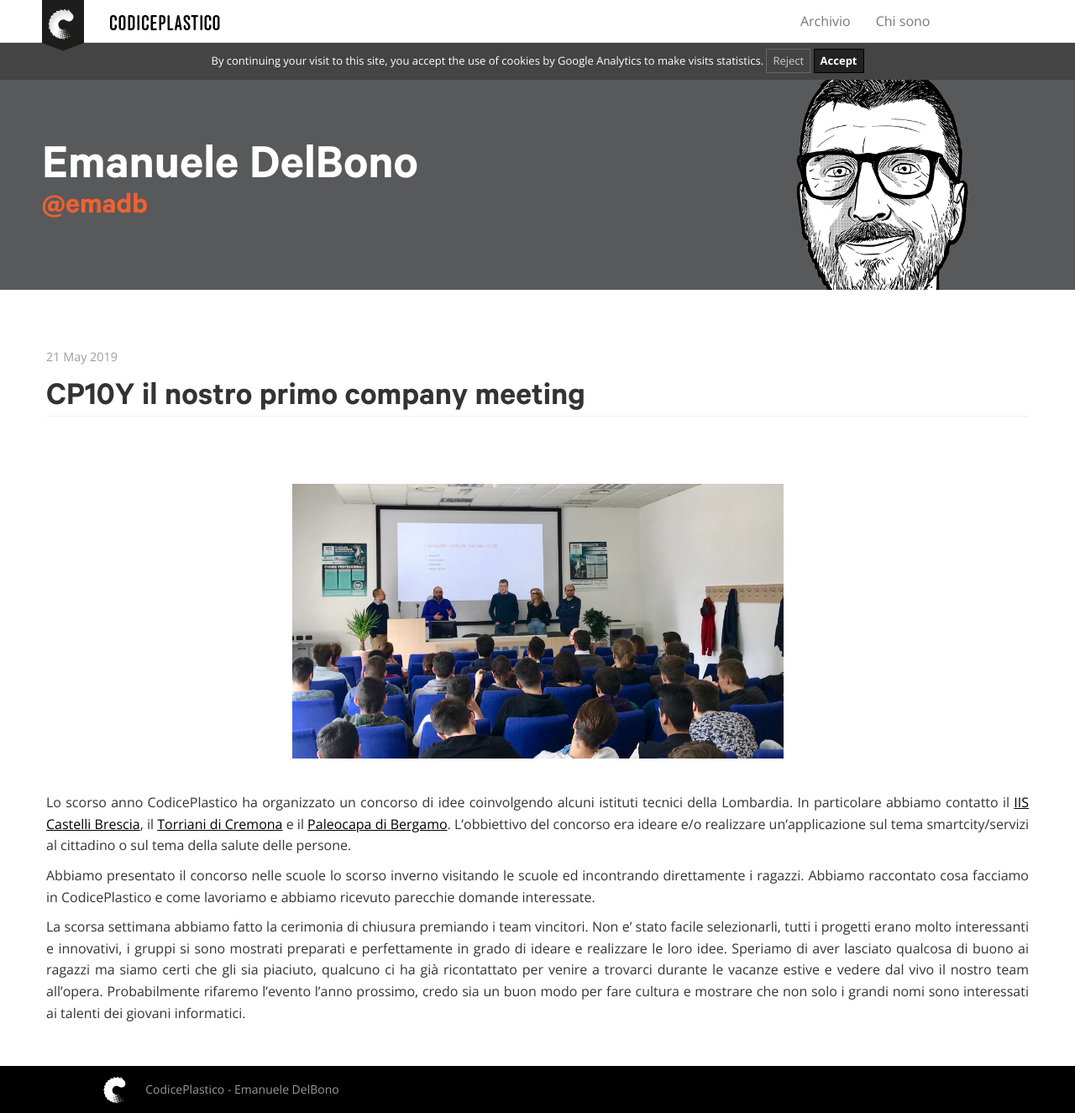
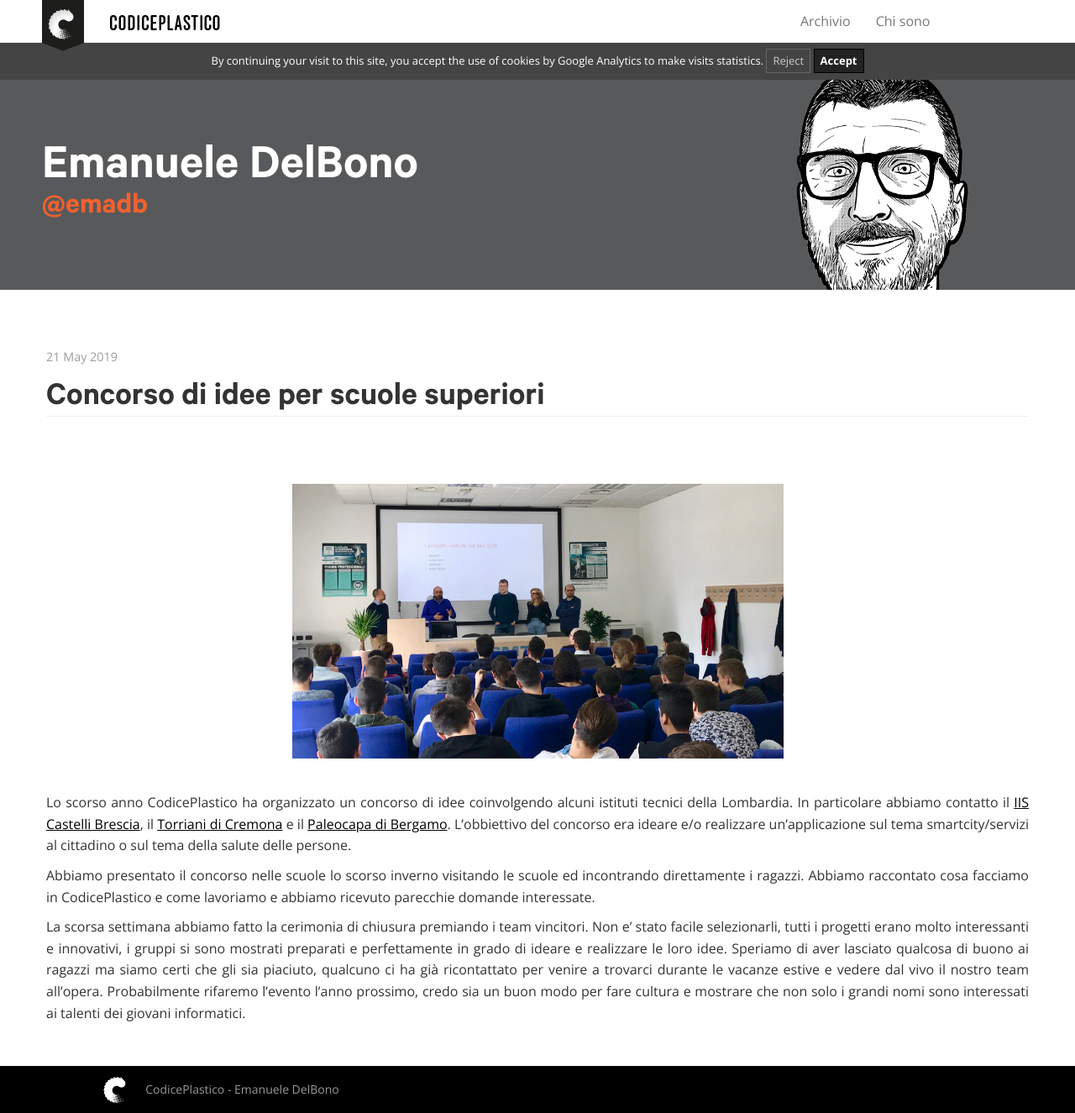
Before and after one commit to emadb/emadb.github.io, a Jekyll site: the page built from _posts/2019-05-21-concorso.markdown, in a window 1280 px wide and 1325 px high. Shown: the whole window at 84% size. Built offline with Jekyll 4.4.1, drawn with Linux system fonts in a browser that asks for light colours.

Commit message:
fix titolo

```diff
--- a/_posts/2019-05-21-concorso.markdown
+++ b/_posts/2019-05-21-concorso.markdown
@@ -1,7 +1,7 @@
 ---
 layout: post
-slug: cp10y
-title: CP10Y il nostro primo company meeting
+slug: concorso
+title: Concorso di idee per scuole superiori
 ---
 ![Concorso](/assets/images/concorso.jpeg){:class="img-responsive-small"}
 
```
